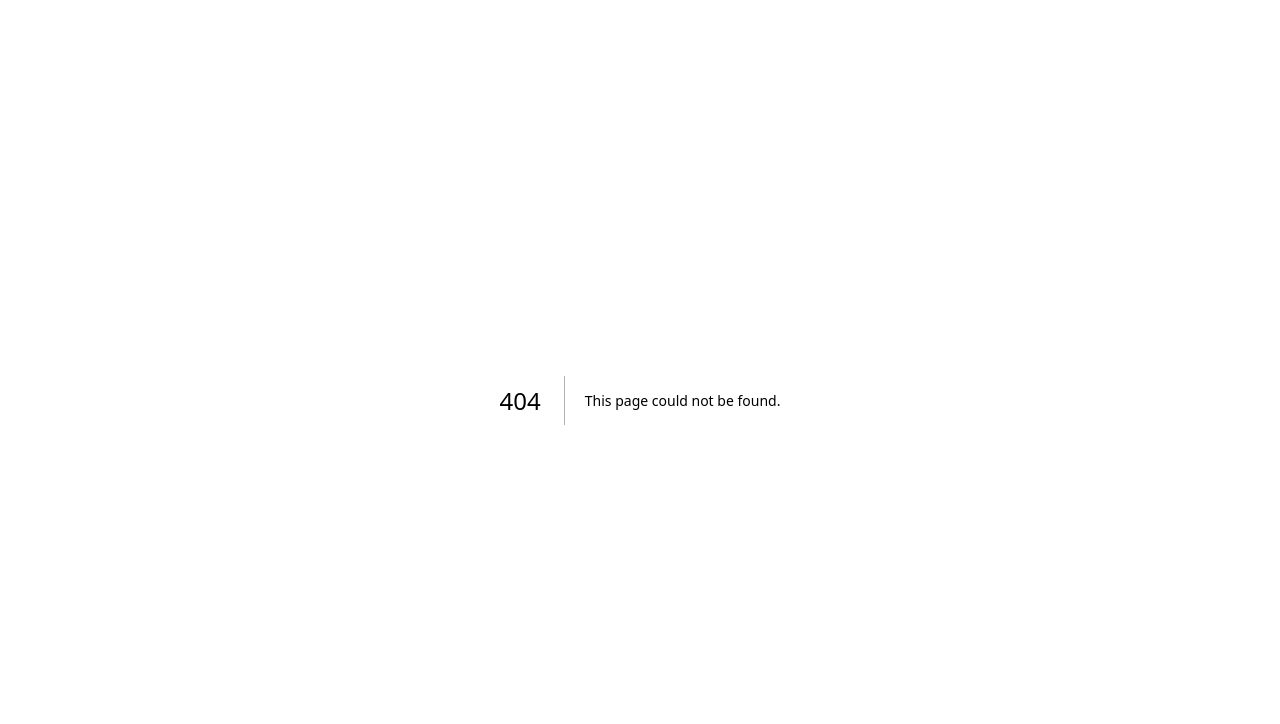
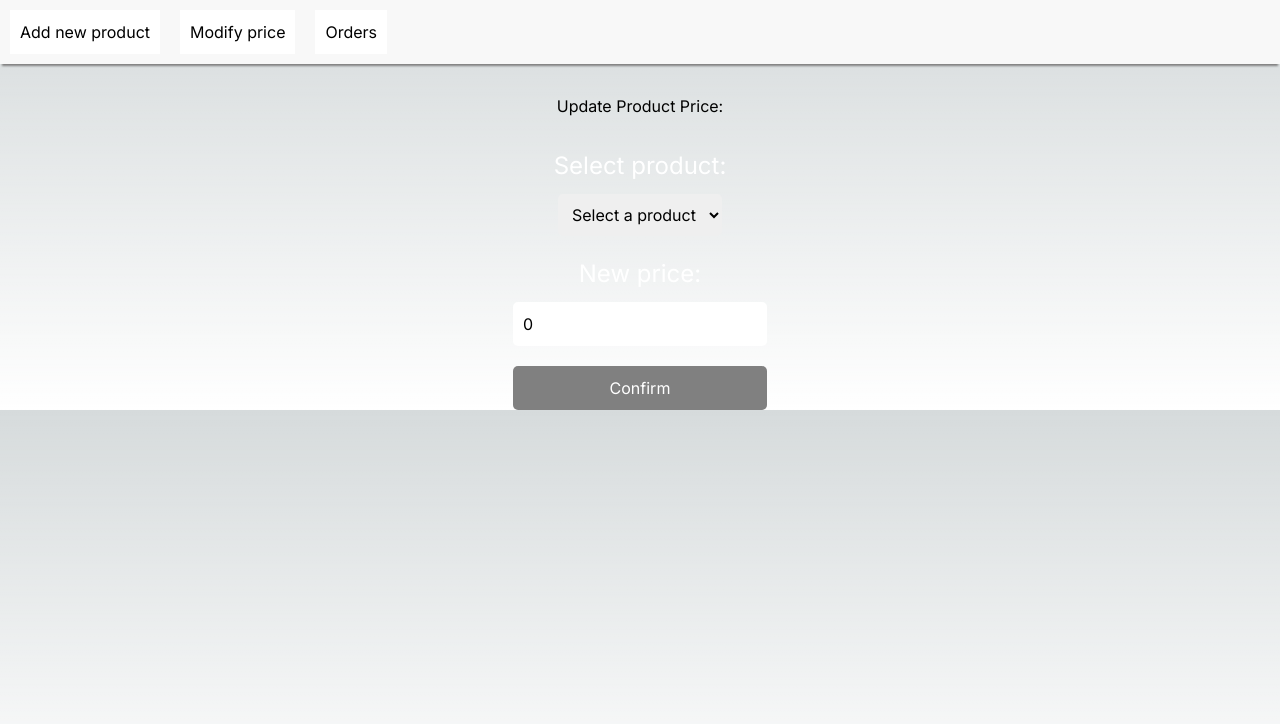
Before and after one commit to ASECAPocoTesteable/admin-web, a Next.js app: page /ModifyPrice in a window 1280 px wide. Before the commit this address had no page. Shown: the top 724 px of the page. Built offline with nearby package versions, Linux system fonts and the light colour scheme.

Commit message:
Creates a modify price page and a add new product page

```diff
--- a/package.json
+++ b/package.json
@@ -9,9 +9,9 @@
     "lint": "next lint"
   },
   "dependencies": {
-    "react": "^18",
-    "react-dom": "^18",
-    "next": "14.2.3"
+    "next": "^14.2.3",
+    "react": "^18.3.1",
+    "react-dom": "^18.3.1"
   },
   "devDependencies": {
     "postcss": "^8",
--- /dev/null
+++ b/src/app/AddNewProduct/page.js
@@ -0,0 +1,59 @@
+"use client";
+
+import React, { useState } from "react";
+import NavBar from "@/components/NavBar";
+
+const AddNewProduct = () => {
+    const [productName, setProductName] = useState("");
+    const [price, setPrice] = useState(0);
+
+    const handleProductNameChange = (event) => {
+        setProductName(event.target.value);
+    };
+
+    const handlePriceChange = (event) => {
+        const value = parseFloat(event.target.value);
+        if (!isNaN(value) && value > 0) {
+            setPrice(value);
+        } else {
+            setPrice(0);
+        }
+    };
+
+    return (
+        <div style={{ display: "flex", flexDirection: "column", alignItems: "center", gap: "30px"}}>
+            <NavBar />
+            <div style={{ display: "flex", flexDirection: "column", alignItems: "center", gap: "30px"}}>
+                <h1>Add new product:</h1>
+                <form style={{ display: "flex", flexDirection: "column", gap: "20px" }}>
+                    <div style={{ display: "flex", flexDirection: "column", alignItems: "center", gap: "10px"}}>
+                        <p style={{ fontSize: "1.5em", color: "white" }} align={"center"}>Nombre de producto:</p>
+                        <input
+                            id="product-name"
+                            type="text"
+                            value={productName}
+                            onChange={handleProductNameChange}
+                            style={{ padding: "10px", borderRadius: "5px", borderColor: "black", color:"black" }}
+                        />
+                    </div>
+
+                    <div style={{ display: "flex", flexDirection: "column", alignItems: "center", gap: "10px"}}>
+                        <p style={{ fontSize: "1.5em", color: "white" }} align={"center"}>Price:</p>
+                        <input
+                            id="product-price"
+                            type="number"
+                            value={price}
+                            onChange={handlePriceChange}
+                            min="0"
+                            style={{ padding: "10px", borderRadius: "5px", borderColor: "black", color:"black" }}
+                        />
+                    </div>
+
+                    <button style={{backgroundColor: "green", color: "white", borderRadius: "5px"}}>Add</button>
+                </form>
+            </div>
+        </div>
+    );
+};
+
+export default AddNewProduct;
--- /dev/null
+++ b/src/app/ModifyPrice/page.js
@@ -0,0 +1,78 @@
+"use client";
+import React, { useState } from "react";
+import NavBar from "@/components/NavBar";
+
+const ModifyProductPricePage = () => {
+    const [selectedProduct, setSelectedProduct] = useState("");
+    const [newPrice, setNewPrice] = useState("0");
+
+    const products = ["Product 1", "Product 2", "Product 3", "Product 4"];
+
+    const handleProductChange = (event) => {
+        setSelectedProduct(event.target.value);
+    };
+
+    const handlePriceChange = (event) => {
+        const value = parseFloat(event.target.value);
+        if (!isNaN(value) && value >= 0) {
+            setNewPrice(value);
+        } else {
+            setNewPrice("");
+        }
+    };
+
+    return (
+        <div style={{display: "flex", flexDirection: "column", alignItems: "center", gap: "30px"}}>
+            <NavBar />
+            <div style={{display: "flex", flexDirection: "column", alignItems: "center", gap: "30px"}}>
+                <h1>Update Product Price:</h1>
+                <form style={{display: "flex", flexDirection: "column", gap: "20px"}}>
+                    <div style={{display: "flex", flexDirection: "column", alignItems: "center", gap: "10px"}}>
+                        <p style={{fontSize: "1.5em", color: "white"}} align={"center"}>Select product:</p>
+                        <select
+                            id="product-select"
+                            value={selectedProduct}
+                            onChange={handleProductChange}
+                            style={{padding: "10px", borderRadius: "5px", borderColor: "black", color: "black"}}
+                        >
+                            <option value="" disabled>Select a product</option>
+                            {products.map((product, index) => (
+                                <option key={index} value={product}>
+                                    {product}
+                                </option>
+                            ))}
+                        </select>
+                    </div>
+
+                    <div style={{display: "flex", flexDirection: "column", alignItems: "center", gap: "10px"}}>
+                        <p style={{fontSize: "1.5em", color: "white"}} align={"center"}>New price:</p>
+                        <input
+                            id="product-price"
+                            type="number"
+                            value={newPrice}
+                            onChange={handlePriceChange}
+                            min="0"
+                            style={{padding: "10px", borderRadius: "5px", borderColor: "black", color: "black"}}
+                        />
+                    </div>
+
+                    <button
+                        type="button"
+                        disabled={!selectedProduct}
+                        style={{
+                            backgroundColor: selectedProduct ? "green" : "gray",
+                            color: "white",
+                            borderRadius: "5px",
+                            padding: "10px",
+                            cursor: selectedProduct ? "pointer" : "not-allowed"
+                        }}
+                    >
+                        Confirm
+                    </button>
+                </form>
+            </div>
+        </div>
+    );
+};
+
+export default ModifyProductPricePage;
--- /dev/null
+++ b/src/app/ShipmentsOverview/page.js
@@ -0,0 +1,21 @@
+"use client"
+import React from "react";
+import NavBar from "@/components/NavBar";
+import OrderCard from "@/components/OrderCard";
+
+
+const ShipmentOverviewPage = () => {
+    return (
+        <div style={{display: "flex", flexDirection: "column", alignItems: "center", gap: "30px"}}>
+            <NavBar/>
+            <div style={{display: "flex", flexDirection: "column"}}>
+                <div style={{display: "flex", flexDirection: "column", alignItems: "center", gap: "30px"}}>
+                    <h1>Orders overview:</h1>
+                    <OrderCard orderId="123" initialOrderStatus="to prepare"/>
+                </div>
+            </div>
+        </div>
+    );
+};
+
+export default ShipmentOverviewPage;
--- /dev/null
+++ b/src/components/NavBar.js
@@ -0,0 +1,56 @@
+import React from 'react';
+import Link from 'next/link';
+
+const NavBar = () => {
+    return (
+        <div style={{
+            display: "flex",
+            flexDirection: "row",
+            gap: "20px",
+            width: "100%",
+            padding: "10px",
+            backgroundColor: "#f8f8f8",
+            boxShadow: "0 4px 2px -2px gray"
+        }}>
+            <Link href="/AddNewProduct">
+                <button style={{
+                    backgroundColor: "white",
+                    color: "black",
+                    flex: "1",
+                    padding: "10px",
+                    border: "none",
+                    cursor: "pointer"
+                }}>
+                    Add new product
+                </button>
+            </Link>
+
+            <Link href="/ModifyPrice">
+                <button style={{
+                    backgroundColor: "white",
+                    color: "black",
+                    flex: "1",
+                    padding: "10px",
+                    border: "none",
+                    cursor: "pointer"
+                }}>
+                    Modify price
+                </button>
+            </Link>
+            <Link href="/ShipmentsOverview">
+                <button style={{
+                    backgroundColor: "white",
+                    color: "black",
+                    flex: "1",
+                    padding: "10px",
+                    border: "none",
+                    cursor: "pointer"
+                }}>
+                    Orders
+                </button>
+            </Link>
+        </div>
+    );
+};
+
+export default NavBar;
--- /dev/null
+++ b/src/components/OrderCard.js
@@ -0,0 +1,14 @@
+"use client"
+import React, { useState } from 'react';
+
+const OrderCard = ({ orderId, initialOrderStatus }) => {
+
+    return (
+        <div style={{ backgroundColor: "white", color: "black", padding: "10px", borderRadius: "10px"}}>
+            <p>Order ID: {orderId}</p>
+            <p>Order Status: {initialOrderStatus}</p>
+        </div>
+    );
+};
+
+export default OrderCard;
```
Also changed, not shown: src/app/AddNewProduct/styles.css (added), src/app/ModifyPrice/styles.css (added), src/app/ShipmentsOverview/styles.css (added), 1 other file (tests, documents, lock files or other folders).
